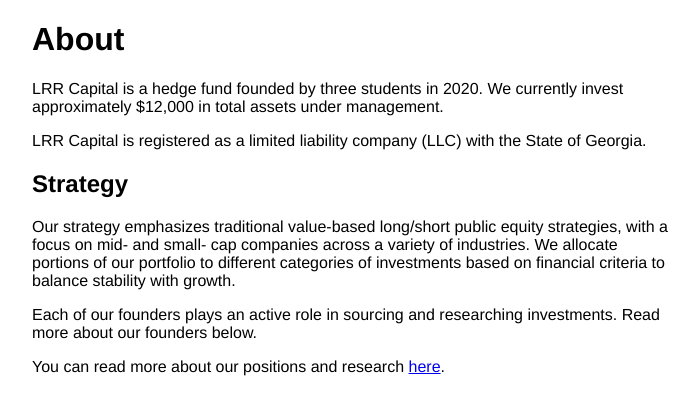
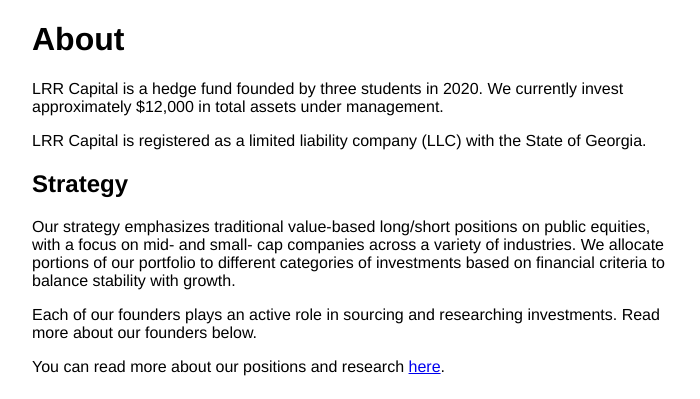
Before and after one commit to lrr-capital/lrr-capital, a Jekyll site: the page built from about.md, in a window 1280 px wide. Shown: the top 399 px of the page, without its empty margins (288-988 px from the left). Built offline with Jekyll 4.4.1, drawn with Linux system fonts in a browser that asks for light colours.

Commit message:
Update about.md

```diff
--- a/about.md
+++ b/about.md
@@ -10,7 +10,7 @@
 
 ## Strategy
 
-Our strategy emphasizes traditional value-based long/short public equity strategies, with a focus on mid- and small- cap companies across a variety of industries. We allocate portions of our portfolio to different categories of investments based on financial criteria to balance stability with growth.
+Our strategy emphasizes traditional value-based long/short positions on public equities, with a focus on mid- and small- cap companies across a variety of industries. We allocate portions of our portfolio to different categories of investments based on financial criteria to balance stability with growth.
 
 Each of our founders plays an active role in sourcing and researching investments. Read more about our founders below.
 
```
